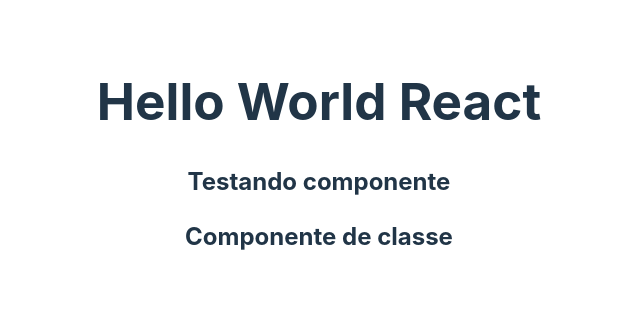
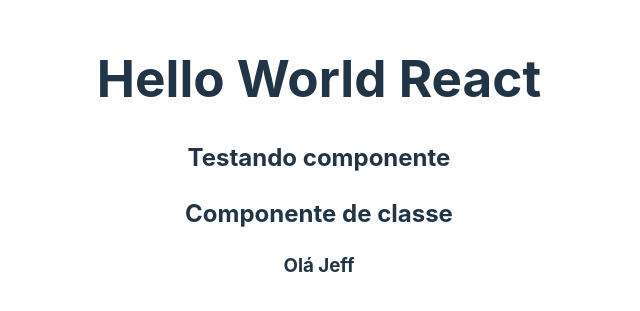
Before and after one commit to francojeferson/react-core-fundamentals, a React (Vite) app in the folder 1_components/: page / in a window 1280 px wide. Shown: the part 243-554 px from the top of the page, without its empty margins (321-961 px from the left). Built offline with nearby package versions, Linux system fonts and the light colour scheme.

Commit message:
docs(components): update 1 file and create 1 file

```diff
--- a/1_components/src/App.jsx
+++ b/1_components/src/App.jsx
@@ -4,6 +4,7 @@
 // 4:Importa o componente filho
 import FunctionalComponent from "./components/FunctionalComponent";
 import ClassComponent from "./components/ClassComponent";
+import PropsExample from "./components/PropsExample";
 
 function App() {
   return (
@@ -12,6 +13,7 @@
       {/* 5:Utiliza o componente importado no JSX */}
       <FunctionalComponent />
       <ClassComponent/>
+      <PropsExample nome="Jeff"/>
     </>
   );
 }
--- /dev/null
+++ b/1_components/src/components/PropsExample.jsx
@@ -0,0 +1,11 @@
+import React from "react";
+
+const PropsExample = (props) => {
+  return (
+    <div>
+      <h3>Olá {props.nome}</h3>
+    </div>
+  );
+};
+
+export default PropsExample;
```
